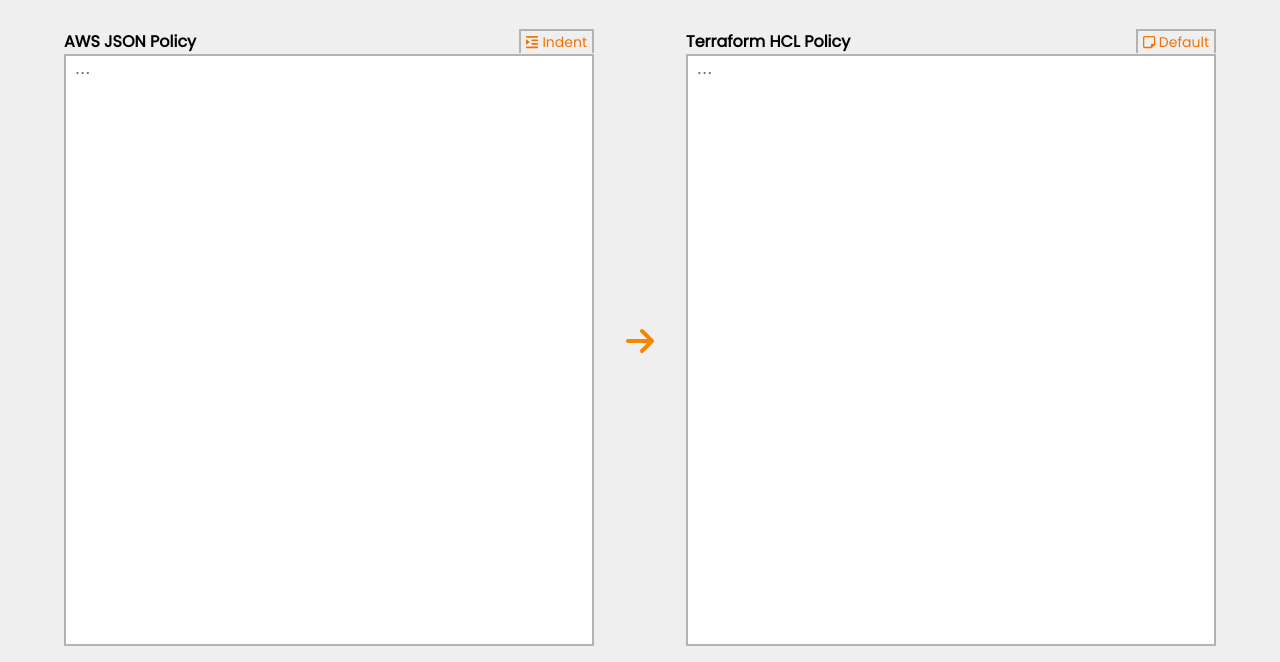
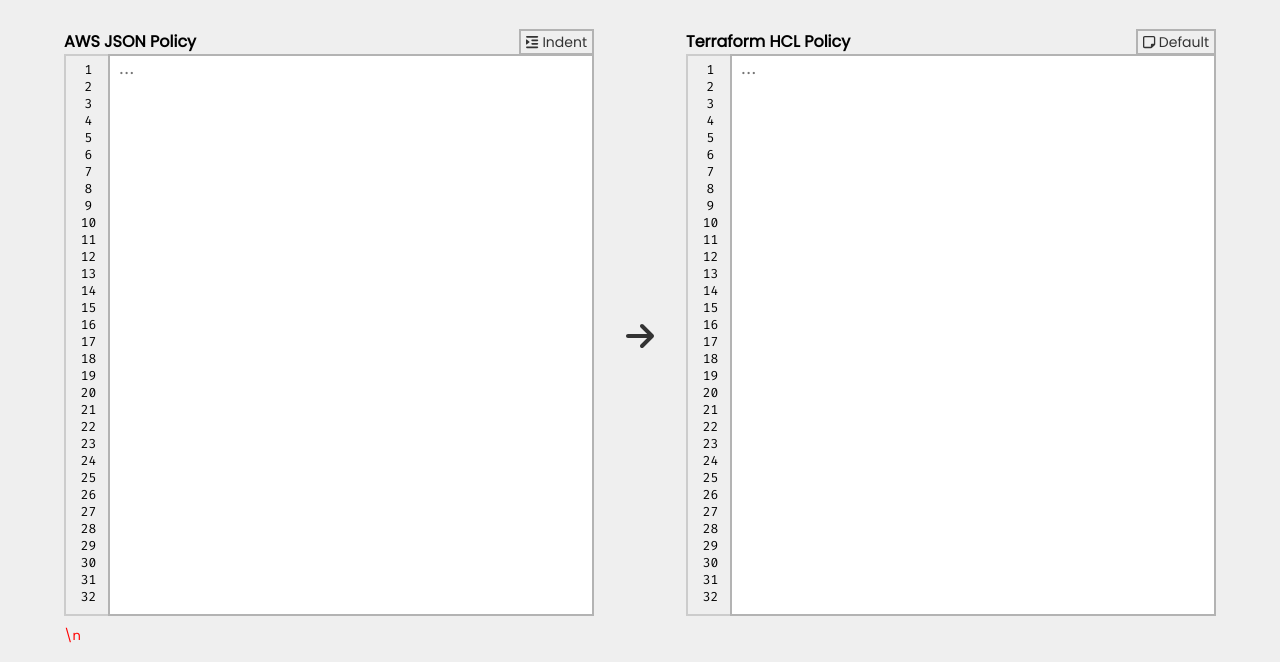
Before and after one commit to almeida-matheus/policy-converter-aws-to-terraform, a plain HTML site: page index.html in a window 1280 px wide. Shown: the part 85-747 px from the top of the page. Drawn offline with Linux system fonts and the light colour scheme.

Commit message:
add line numbers

```diff
--- a/css/style.css
+++ b/css/style.css
@@ -53,28 +53,31 @@ header p {
     margin: auto;
 }
 
-.container .textarea-container {
+.container .main-container {
     display: flex;
     flex-direction: row;
     justify-content: center;
-    /* align-items: center; */
-
+    align-items: inherit;
     text-align: left;
 }
 
-.container .textarea-container .arrow-div {
+.container .main-container .arrow-div {
     display: flex;
     flex-direction: column;
     justify-content: center;
-    align-items: center;
+    align-items: inherit;
     padding: 0rem 2rem 0rem 2rem;
 }
 
-.container .textarea-container .arrow-div a {
-    color: #f58700;
+.container .main-container .arrow-div a {
+    color: #333;
 }
 
-.container .textarea-container .textarea-div {
+.container .main-container .arrow-div a:active {
+    color: #777;
+}
+
+.container .main-container .textarea-div {
     display: flex;
     flex-direction: column;
     width: 100%;
@@ -83,83 +86,106 @@ header p {
     position: relative;
 }
 
-.container .textarea-container .textarea-div .fa-copy {
+.container .main-container .textarea-div .fa-copy {
     position: absolute;
-    /* right: 12px;
-    top: 34px; */
     right: 24px;
     top: 40px;
     cursor: pointer;
     display: none;
 }
 
-.container .textarea-container .textarea-div:hover .fa-copy {
+.container .main-container .textarea-div:hover .fa-copy {
     display: block;
 }
 
+.container .main-container .textarea-div .fa-copy:active  {
+    color: #777;
+}
 
-/* .container .textarea-container .textarea-div #indent-aws-text,
-.container .textarea-container .textarea-div #tf-sintax-text {
-    position: absolute;
-    right: 6.5px;
-    top: 1.5px;
-    cursor: pointer;
-    color: #f57200;
-    font-weight: 500;
-    font-size: 14px;
-} */
-
-.container .textarea-container .textarea-div #indent-aws-text,
-.container .textarea-container .textarea-div #tf-sintax-text {
+.container .main-container .textarea-div #indent-aws-text,
+.container .main-container .textarea-div #tf-syntax-text {
     position: absolute;
     right: 0px;
     top: 0px;
     cursor: pointer;
-    color: #f57200;
+    color: #333;
     font-weight: 500;
     border-top: #b3b3b3 2px solid;
     border-right: #b3b3b3 2px solid;
     border-left: #b3b3b3 2px solid;
-    /* border-radius: 1%; */
+    border-bottom: #b3b3b3 2px solid;
     padding: 1px 5px 0px 5px;
     font-size: 14px;
 }
 
-.container .textarea-container .textarea-div #indent-aws-text:focus,
-.container .textarea-container .textarea-div #tf-sintax-text:focus {
-    border: #f58700 2px solid;
+/* .container .main-container .textarea-div #indent-aws-text:focus,
+.container .main-container .textarea-div #tf-syntax-text:focus {
+    border: #555 2px solid;
     outline: 0 !important;
     box-shadow: 0 0 0 0 rgba(0, 0, 0, 0) !important;
+} */
+
+.container .main-container .textarea-div #indent-aws-text:active,
+.container .main-container .textarea-div #tf-syntax-text:active {
+    color: #777;
 }
 
-.container .textarea-container .textarea-div #indent-aws-text:hover,
-.container .textarea-container .textarea-div #tf-sintax-text:hover {
-    color: #f58700;
-}
-
-.container .textarea-container .textarea-div label {
+.container .main-container .textarea-div label {
     font-size: 16px;
     font-weight: 600;
 }
 
-.container .textarea-container .textarea-div textarea {
+.container .main-container .textarea-div .textarea-container {
+    display: flex;
+    align-items: flex-start;
+    width: 100%;
+    height: 562px;
+    overflow: hidden;
+}
+
+.container .main-container .textarea-div .textarea-container textarea {
+    width: 100%;
     padding: 5px;
+    font-size: 13px;
     font-family: 'Fira Code', sans-serif;
     resize: none;
-    font-size: 13px;
-    /* border-radius: 1%; */
+    overflow-y: auto;
+    height: 100%;
     border: #b3b3b3 2px solid;
     outline: 0 !important;
     box-shadow: 0 0 0 0 rgba(0, 0, 0, 0) !important;
 }
 
-.container .textarea-container .textarea-div textarea:focus {
-    border: #f58700 2px solid;
+.container .main-container .textarea-div .textarea-container textarea:focus {
+    border: #555 2px solid;
     outline: 0 !important;
     box-shadow: 0 0 0 0 rgba(0, 0, 0, 0) !important;
 }
 
-.container .textarea-container .textarea-div #error-message {
+.container .main-container .textarea-div .textarea-container .line-numbers {
+    height: 100%;
+    padding: 5px;
+    /* line-height: 1.4em; */
+    overflow: hidden;
+    box-sizing: border-box;
+    text-align: right;
+    user-select: none;
+    font-family: monospace;
+    border-top: 2px solid #ccc;
+    border-bottom: 2px solid #ccc;
+    border-left: 2px solid #ccc;
+
+    font-size: 13px;
+    font-family: 'Fira Code', sans-serif;
+}
+
+.container .main-container .textarea-div .textarea-container .line-numbers-content {
+    width: 35px;
+    padding: 0 2px;
+    text-align: center;
+}
+
+.container .main-container .textarea-div #error-message {
     color: red;
     margin-top: 10px;
     font-size: 13px;
@@ -185,7 +211,7 @@ footer a {
     text-decoration: none;
     color: #000;
     font-weight: 600;
-    font-size: 15px;
+    font-size: 14px;
 }
 
 footer a:hover {
--- a/index.html
+++ b/index.html
@@ -21,18 +21,23 @@
 
     <div class="container">
 
-        <div class="textarea-container">
+        <div class="main-container">
 
             <div class="textarea-div">
                 <label for="aws-text">AWS JSON Policy</label>
-                <textarea id="aws-text" rows="34" cols="0" placeholder="..." spellcheck="false"></textarea>
+                <div class="textarea-container">
+                    <div class="line-numbers">
+                        <div class="line-numbers-content" id="aws-text-line-numbers"></div>
+                    </div>
+                    <textarea id="aws-text" placeholder="..." spellcheck="false" oninput="updateLineNumbers(this)" onscroll="syncScroll(this)"></textarea>
+                </div>
                 <a id="copy-aws-text" href="#">
                     <i class="fa-regular fa-copy"></i>
                 </a>
                 <a id="indent-aws-text" href="#">
                     <i class="fa-solid fa-indent"></i> Indent
                 </a>
-                <div id="error-message" class="error"></div>
+                <div id="error-message" class="error">\n</div>
             </div>
 
             <div class="arrow-div">
@@ -43,11 +48,16 @@
 
             <div class="textarea-div">
                 <label for="tf-text" >Terraform HCL Policy</label>
-                <textarea id="tf-text" rows="34" cols="0" placeholder="..." spellcheck="false"></textarea>
+                <div class="textarea-container">
+                    <div class="line-numbers">
+                        <div class="line-numbers-content" id="tf-text-line-numbers"></div>
+                    </div>
+                    <textarea id="tf-text" placeholder="..." spellcheck="false" oninput="updateLineNumbers()" onscroll="syncScroll()"></textarea>
+                </div>
                 <a id="copy-tf-text" href="#">
                     <i class="fa-regular fa-copy"></i>
                 </a>
-                <a id="tf-sintax-text" href="#">
+                <a id="tf-syntax-text" href="#">
                     <i class="fa-regular fa-note-sticky"></i> Default
                 </a>
             </div>
--- a/js/main.js
+++ b/js/main.js
@@ -41,9 +41,9 @@ function validateJson() {
             }
         }
         if (invalidFields.length > 0)
-            throw new Error("Invalid policy fields:", invalidFields);
+            throw new Error("Invalid policy fields: ".concat(invalidFields.join('')));
 
-        errorMessage.textContent = "";
+        errorMessage.textContent = "\n";
         return policy;
     } catch (error) {
         errorMessage.textContent = error.message;
@@ -76,7 +76,10 @@ function convertJsonToHcl(policy) {
         let result = '';
         for (let principalType in principals) {
             result += `${indent(indentLevel)}principals {\n`;
-            result += `${indent(indentLevel + 1)}type = "${principalType}"\n`;
+            if (principalType.includes("amazonaws.com"))
+                result += `${indent(indentLevel + 1)}type = "Service"\n`;
+            else
+                result += `${indent(indentLevel + 1)}type = "AWS"\n`;
             if (Array.isArray(principals[principalType]) && principals[principalType].length > 1) {
                 result += `${indent(indentLevel + 1)}identifiers = [${principals[principalType].map(identifier => `\n${indent(indentLevel + 2)}"${identifier}"`).join(", ")}\n${indent(indentLevel + 1)}]\n`;
             } else {
@@ -156,7 +159,6 @@ function convertJsonToHcl(policy) {
     }
 
     function policyToHcl(policy, indentLevel = 0) {
-        console.log(policy)
         let result = 'data "aws_iam_policy_document" "policy" {\n';
         for (let statement of policy.Statement) {
             result += statementToHcl(statement, indentLevel + 1);
@@ -181,16 +183,11 @@ convertToHcl.addEventListener('click', () => {
 });
 
 IndentAwsText.addEventListener('click', () => {
-    try {
-        const policy = validateJson();
-        if (policy === undefined)
-            return
-        const formattedJSON = JSON.stringify(policy, null, 2);
-        awsTextArea.value = formattedJSON;
-    }
-    catch (error) {
-        console.error(error.message);
-    }
+    const policy = validateJson();
+    if (policy === undefined)
+        return
+    const formattedJSON = JSON.stringify(policy, null, 2);
+    awsTextArea.value = formattedJSON;
 });
 
 copyAwsText.addEventListener('click', () => {
@@ -206,3 +203,31 @@ copyTfText.addEventListener('click', () => {
     textarea.setSelectionRange(0, 99999);
     navigator.clipboard.writeText(textarea.value)
 });
+
+function updateLineNumbers(element) {
+    const initialLines = 32
+    let currentLines = initialLines;
+    if (!element.load)
+        currentLines = document.getElementById(element.id).value.split('\n').length;
+    let lineNumbers = document.getElementById(element.id.concat('-line-numbers'));
+    const totalLines = Math.max(currentLines, initialLines);
+    lineNumbers.innerHTML = '';
+    for (let i = 1; i <= totalLines; i++) {
+        const lineDiv = document.createElement('div');
+        lineDiv.textContent = i;
+        lineNumbers.appendChild(lineDiv);
+    }
+}
+
+function syncScroll(element) {
+    const textarea = document.getElementById(element.id);
+    const lineNumbers = document.getElementById(element.id.concat('-line-numbers'));
+    lineNumbers.style.transform = `translateY(-${textarea.scrollTop}px)`;
+}
+
+function handleLineNumbers() {
+    updateLineNumbers({ id: "aws-text", load: true});
+    updateLineNumbers({ id: "tf-text", load: true});
+}
+
+window.addEventListener('resize', handleLineNumbers());
```
